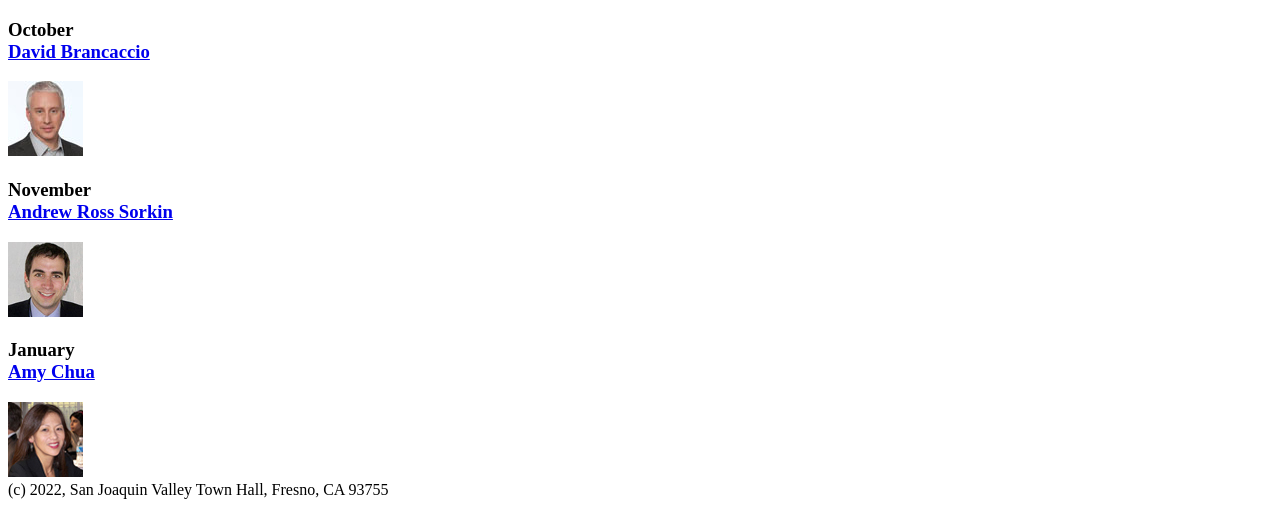
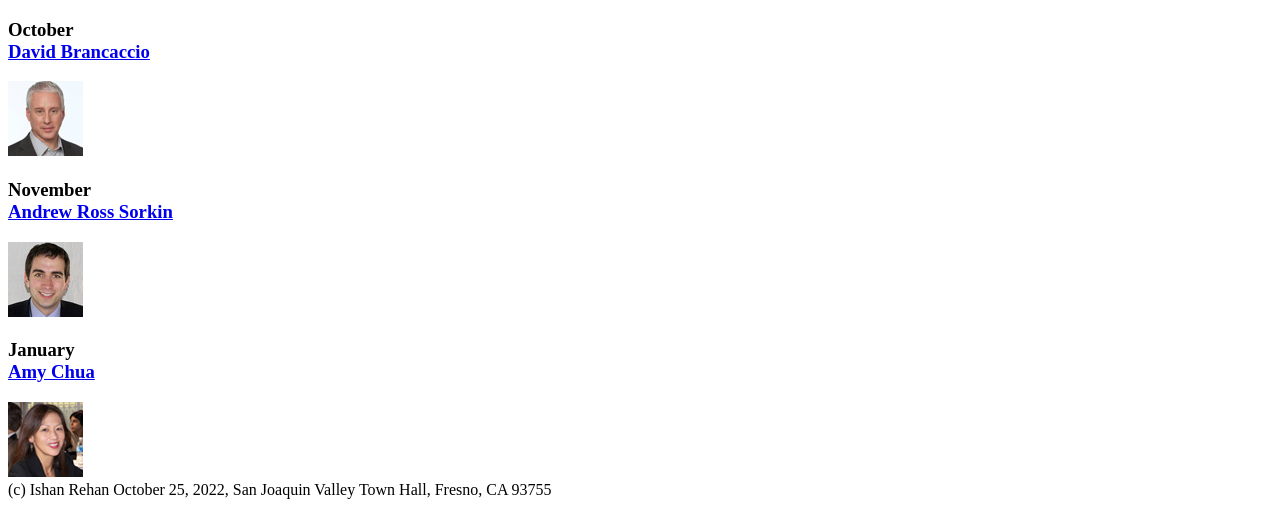
Before and after one commit to ishanr83/A07, a plain HTML site: page index.html in a window 1280 px wide. Shown: the part 504-1011 px from the top of the page. Drawn offline with Linux system fonts and the light colour scheme.

Commit message:
edited copyright

```diff
--- a/index.html
+++ b/index.html
@@ -38,7 +38,7 @@
 		<img src="images/chua75.jpg" alt="David Brancaccio picture"/>
 
 	<footer>
-		(c) 2022, San Joaquin Valley Town Hall, Fresno, CA 93755
+		(c) Ishan Rehan October 25, 2022, San Joaquin Valley Town Hall, Fresno, CA 93755
 	</footer>
 </body>
 </html>
```
